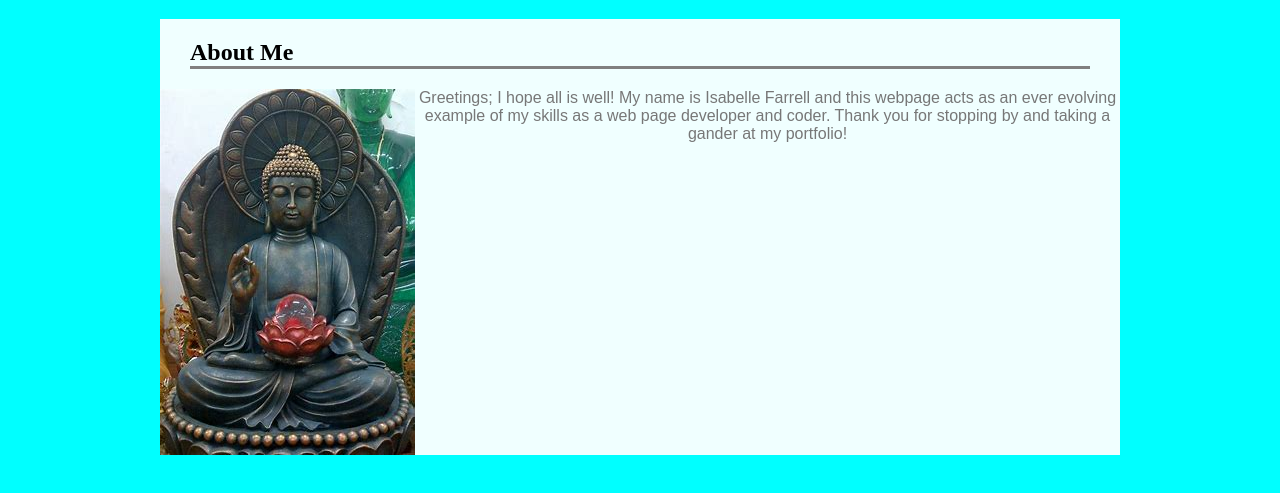
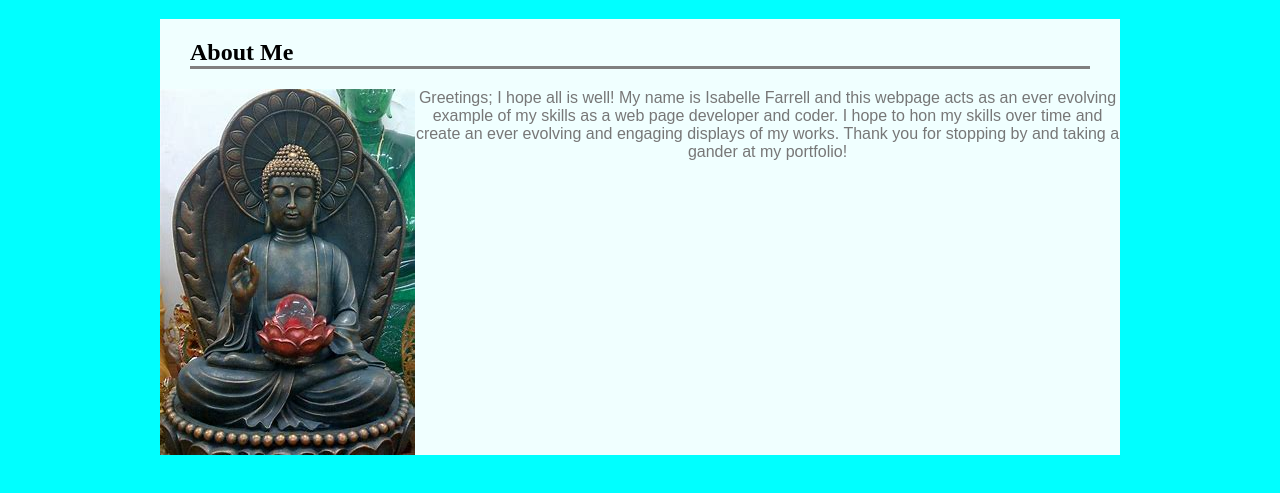
Before and after one commit to IsabelleF47/HW-Wireframe, a plain HTML site: page Index.html in a window 1280 px wide. Shown: the part 89-582 px from the top of the page. Drawn offline with Linux system fonts and the light colour scheme.

Commit message:
functionaltiy test

```diff
--- a/Index.html
+++ b/Index.html
@@ -19,7 +19,7 @@
 <div id='MainPara'>
               <h2 id="ParaFont">About Me </h2>
                 <img id="Taco" src="buddha.jpg" alt="buddha">
-              <p class="main">Greetings; I hope all is well! My name is Isabelle Farrell and this webpage acts as an ever evolving example of my skills as a web page developer and coder. Thank you for stopping by and taking a gander at my portfolio!
+              <p class="main">Greetings; I hope all is well! My name is Isabelle Farrell and this webpage acts as an ever evolving example of my skills as a web page developer and coder.  I hope to hon my skills over time and create an ever evolving and engaging displays of my works. Thank you for stopping by and taking a gander at my portfolio!
 
               </p>
 
```
